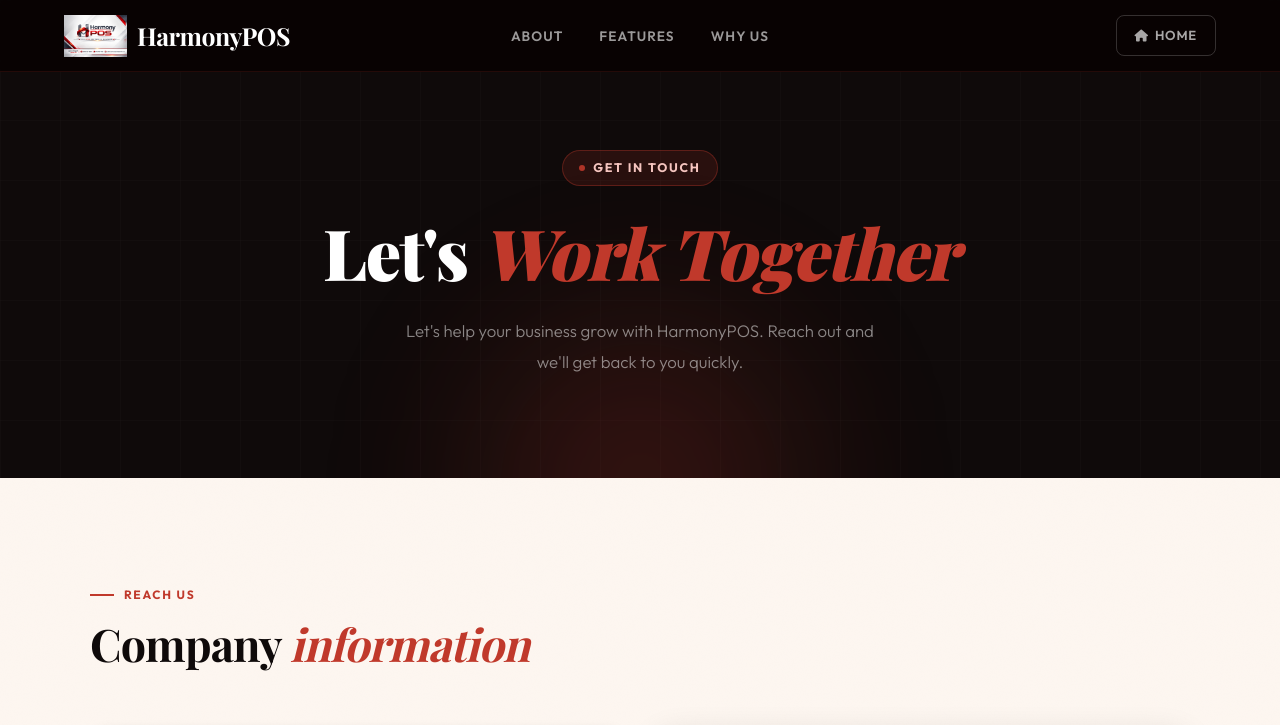
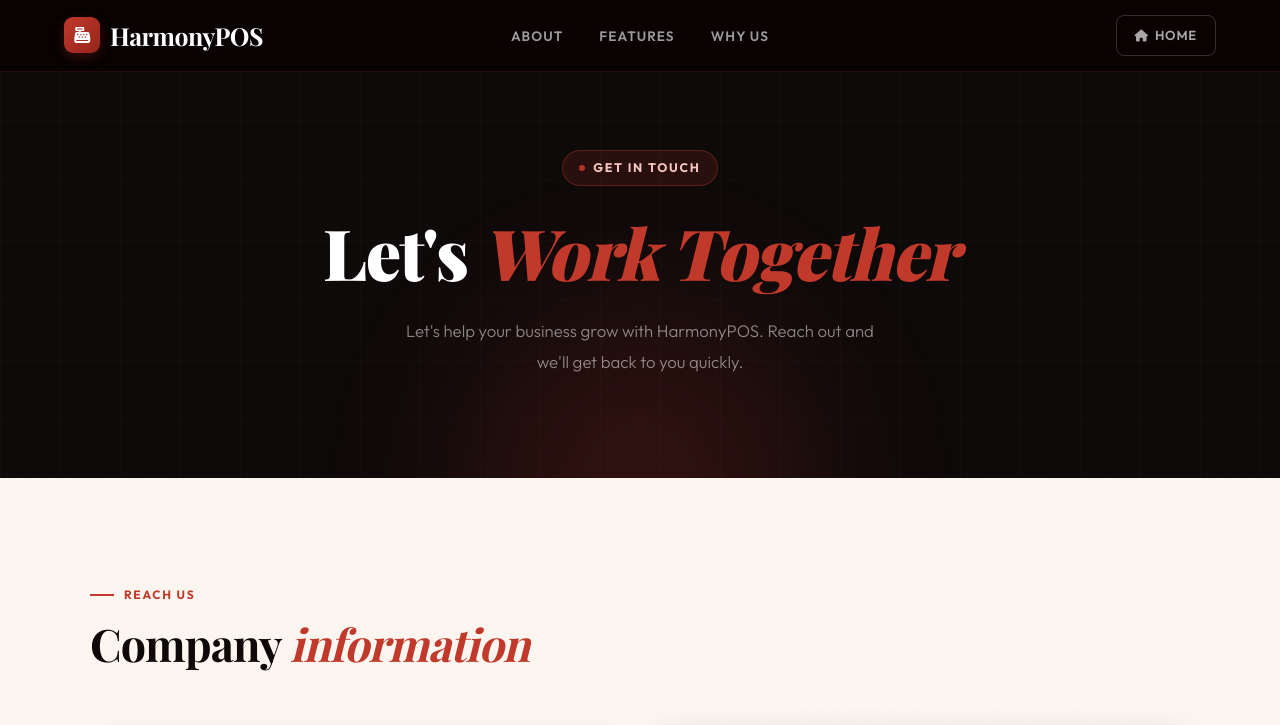
Before and after one commit to POS101harmony/HarmonyPOS--website, a plain HTML site: page contact.html in a window 1280 px wide. Shown: the top 725 px of the page. Drawn offline with nearby package versions, Linux system fonts and the light colour scheme; a web font is replaced by a local one.

Commit message:
Update contact.html

```diff
--- a/contact.html
+++ b/contact.html
@@ -158,10 +158,10 @@ footer strong{color:rgba(255,255,255,0.55);}
 <body>
 
 <nav id="mainNav">
-  <a class="nav-logo" href="index.html">
-  <img src="Company Pic.jpg" alt="HarmonyPOS Logo" style="height: 42px; width: auto; object-fit: contain;">
-  HarmonyPOS
-</a>
+   <a class="nav-logo" href="index.html">
+    <div class="nav-logo-mark"><i class="fas fa-cash-register"></i></div>
+    HarmonyPOS
+  </a>
   <button class="nav-toggle" id="navToggle"><i class="fas fa-bars"></i></button>
   <ul class="nav-links" id="navLinks">
     <li><a href="index.html#about">About</a></li>
```
